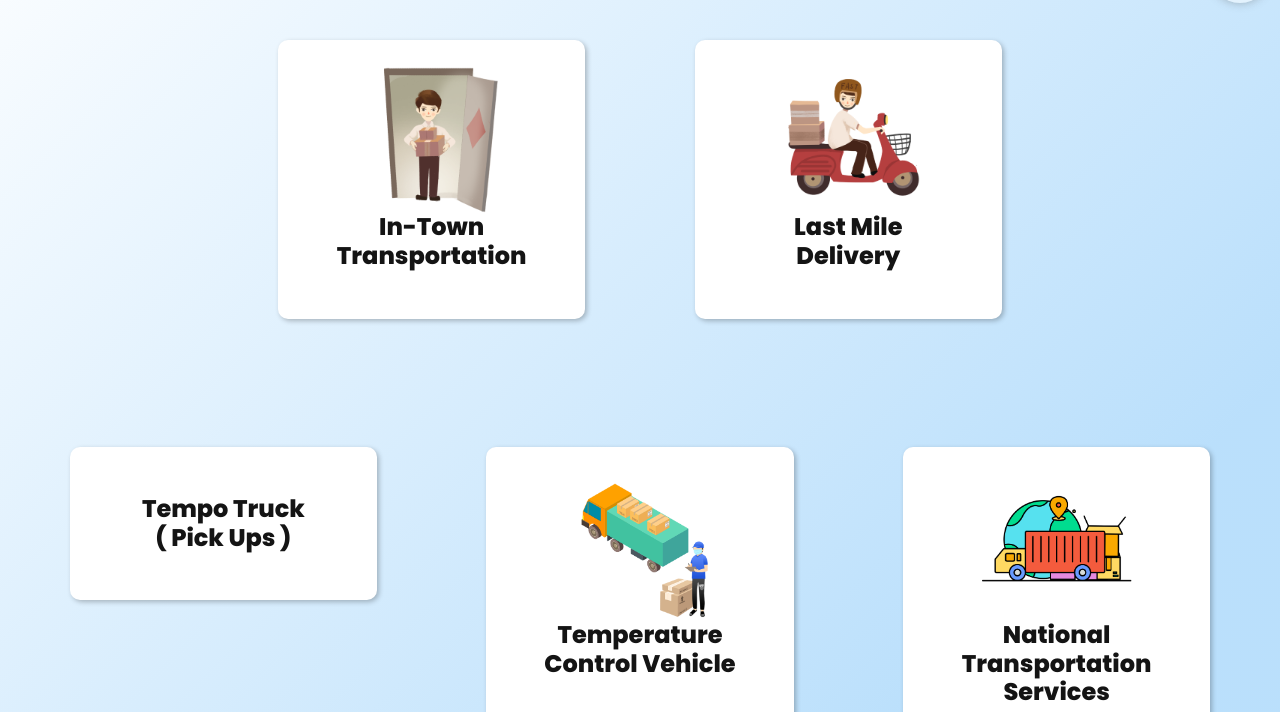
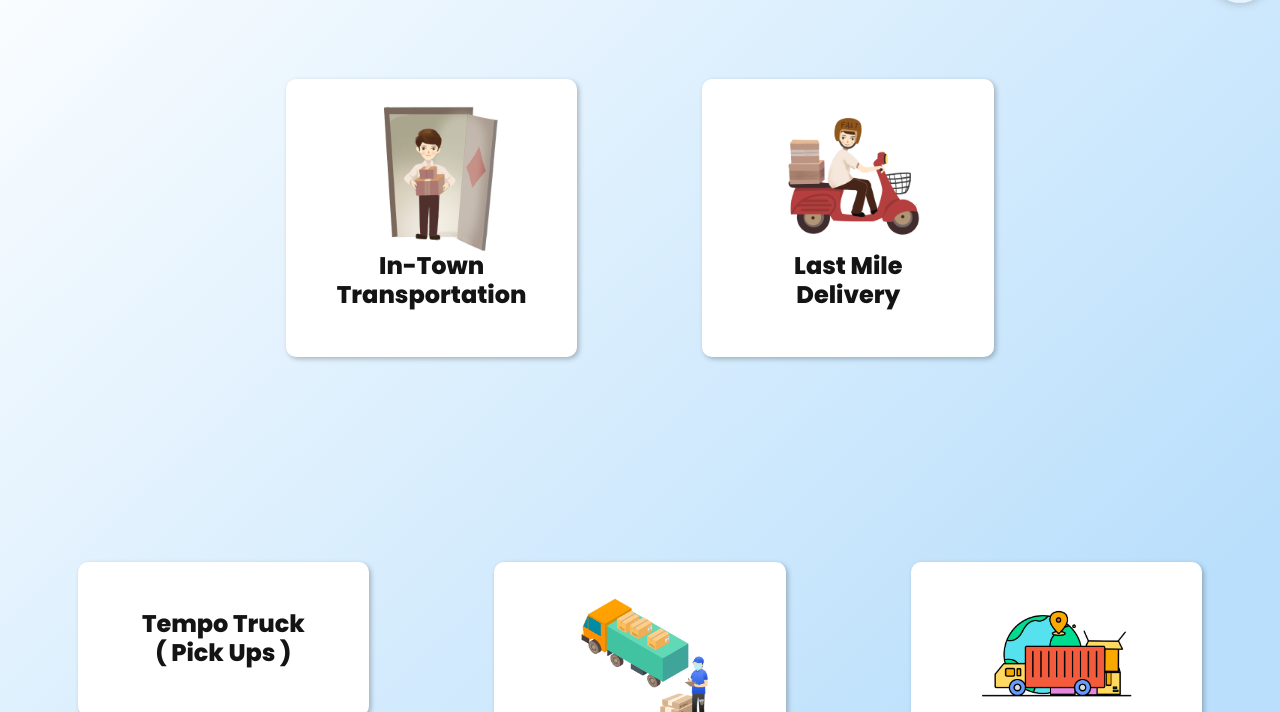
Before and after one commit to saurabhdhakne/daksh, a plain HTML site: page services.html in a window 1280 px wide. Shown: the part 779-1491 px from the top of the page. Drawn offline with nearby package versions, Linux system fonts and the light colour scheme; a web font is replaced by a local one.

Commit message:
service width added

```diff
--- a/services.html
+++ b/services.html
@@ -205,11 +205,12 @@
                        <h3 class="text-center">
                            Our Offerings
                        </h3>
-                       <div class="col-md-4 offset-md-4 pt-1 rounded bg-black"></div>
+                       <div class="col-md-4 offset-md-4 p-0 pt-1 rounded bg-black"></div>
                    </div>
 
-                    <div class="col-md-4 col-10 offset-1 offset-md-0 offset-md-2 p-4">
-                        <div class="col-md-10 offset-md-1 pt-4 pb-4 text-center service">
+
+                <div class="col-md-4 col-12 offset-0 offset-md-0 offset-md-2">
+                    <div class="col-md-12 pt-4 pb-4 text-center service">
                         <img src="./images/service (1).png" alt="">
                         <h4>
                             In-Town
@@ -224,8 +225,8 @@
                     </div>
                 </div>
 
-                    <div class="col-md-4 col-10 offset-1 offset-md-0 offset-1 p-4">
-                        <div class="col-md-10 offset-md-1 pt-4 pb-4 text-center service">
+                <div class="col-md-4 col-12">
+                    <div class="col-md-12 pt-4 pb-4 text-center service">
                         <img src="./images/service (2).png" alt="">
                         <h4>
                             Last Mile
@@ -245,8 +246,8 @@
             </div>
             <div class="row">
 
-                <div class="col-md-4 col-10 offset-1 offset-md-0 offset-1 p-4">
-                    <div class="col-md-10 offset-md-1 pt-4 pb-4 text-center service">
+                <div class="col-md-4 col-12">
+                    <div class="col-md-12 pt-4 pb-4 text-center service">
                         <img src="./images/tempotruck.png" alt="">
                         <h4>
                             Tempo Truck
@@ -262,8 +263,8 @@
                     </div>
                 </div>
 
-                <div class="col-md-4 col-10 offset-1 offset-md-0 p-4">
-                    <div class="col-md-10 offset-md-1 pt-4 pb-4 text-center service">
+                <div class="col-md-4 col-12">
+                    <div class="col-md-12 pt-4 pb-4 text-center service">
                         <img src="./images/tempcontrol.png" alt="">
                         <h4>
                             Temperature
@@ -279,8 +280,8 @@
                     </div>
                 </div>
 
-                <div class="col-md-4 col-10 offset-1 offset-md-0 offset-1 p-4">
-                    <div class="col-md-10 offset-md-1 pt-4 pb-4 text-center service">
+                <div class="col-md-4 col-12">
+                    <div class="col-md-12 pt-4 pb-4 text-center service">
                         <img src="./images/national.png" alt="">
                         <h4>
                             National
--- a/style/style.css
+++ b/style/style.css
@@ -185,6 +185,9 @@ body {
 }
 .services .service .btn {
   /* display: none; */
+}
+.services .col-md-4 {
+  padding: 5%;
 }
 .services .service p {
   height: 0vh;
```
Also changed, not shown: index.html (+10 -10 lines). Lines whose indentation alone changed are shown as unchanged.
